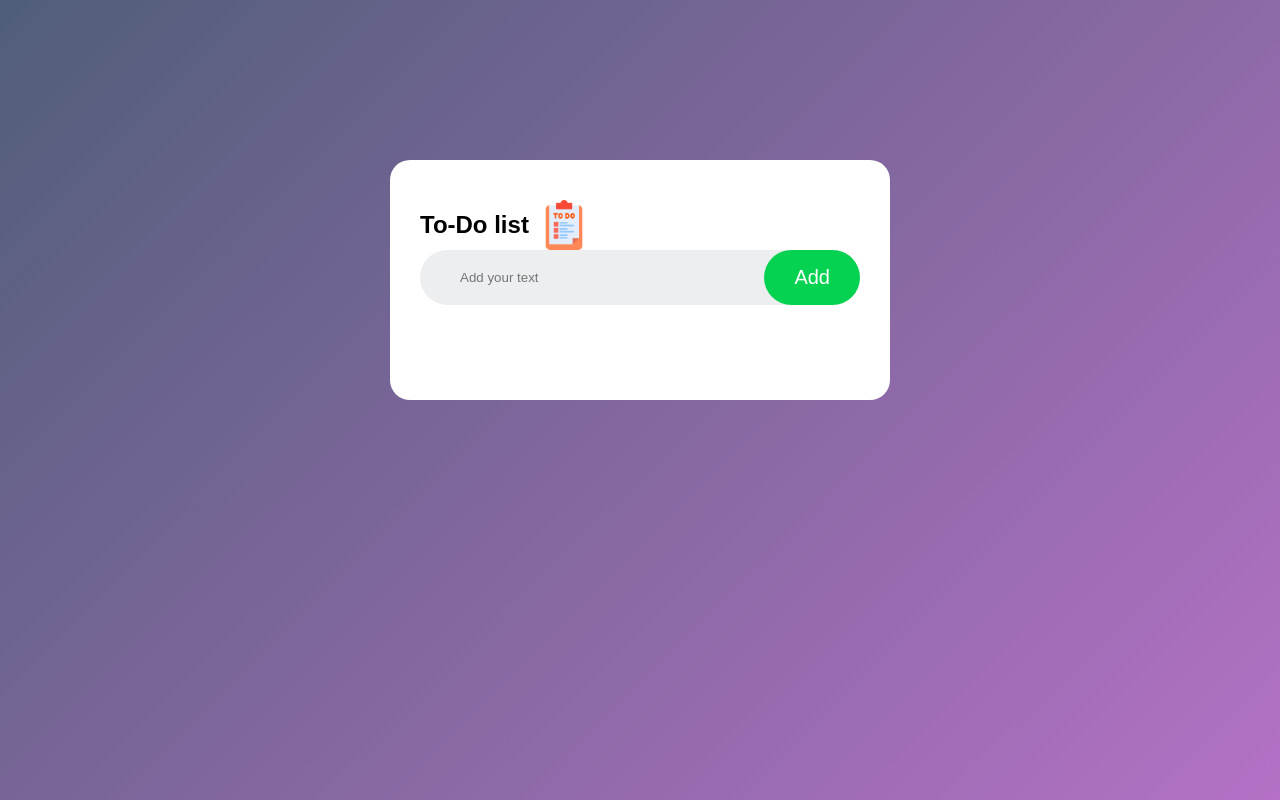
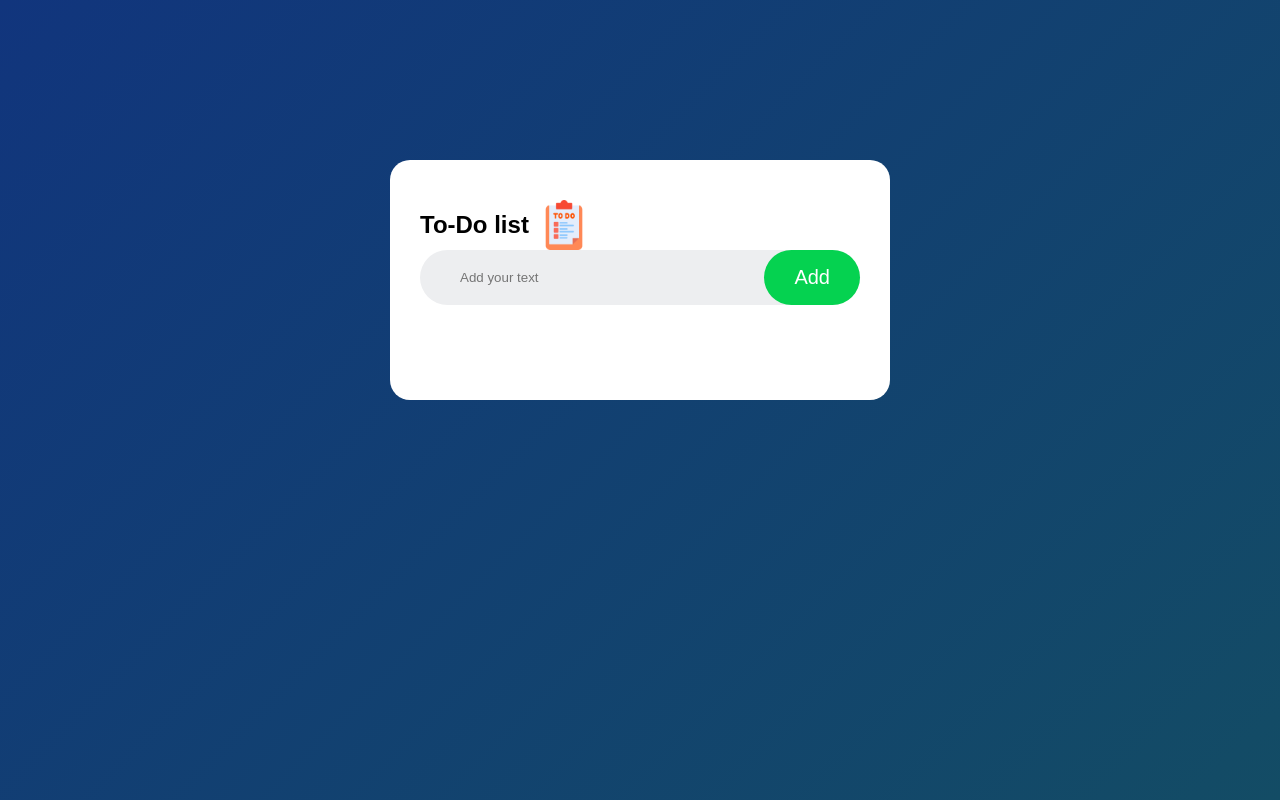
Before and after one commit to Abhistar123/To-Do-list-project, a plain HTML site: page index.html in a window 1280 px wide. Drawn offline with Linux system fonts and the light colour scheme.

Commit message:
second commit

```diff
--- a/style.css
+++ b/style.css
@@ -7,7 +7,7 @@
 .container{
     width: 100%;
     min-height: 100vh;
-    background: linear-gradient(135deg, #505e79, #b471c5);
+    background: linear-gradient(135deg, #11357d, #134c65);
     padding: 10px;
 }
 .todo-app{
```
